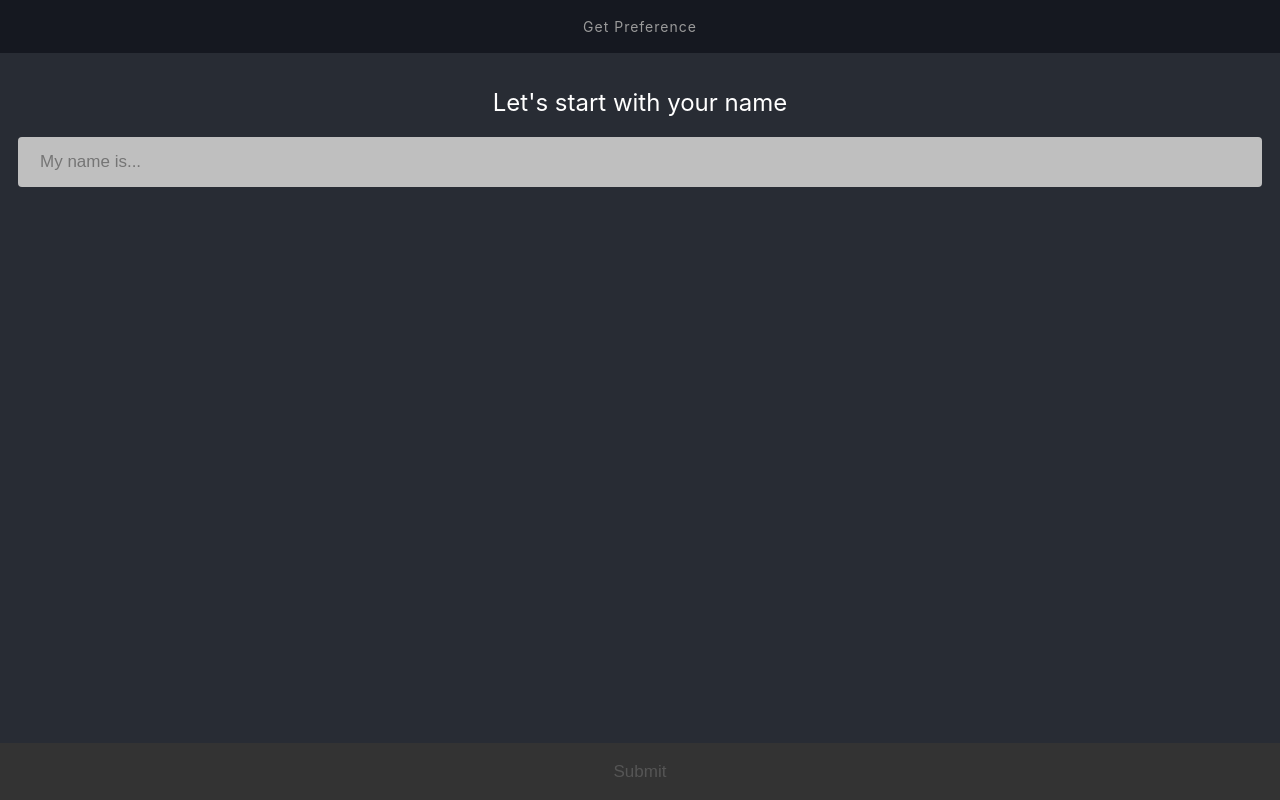
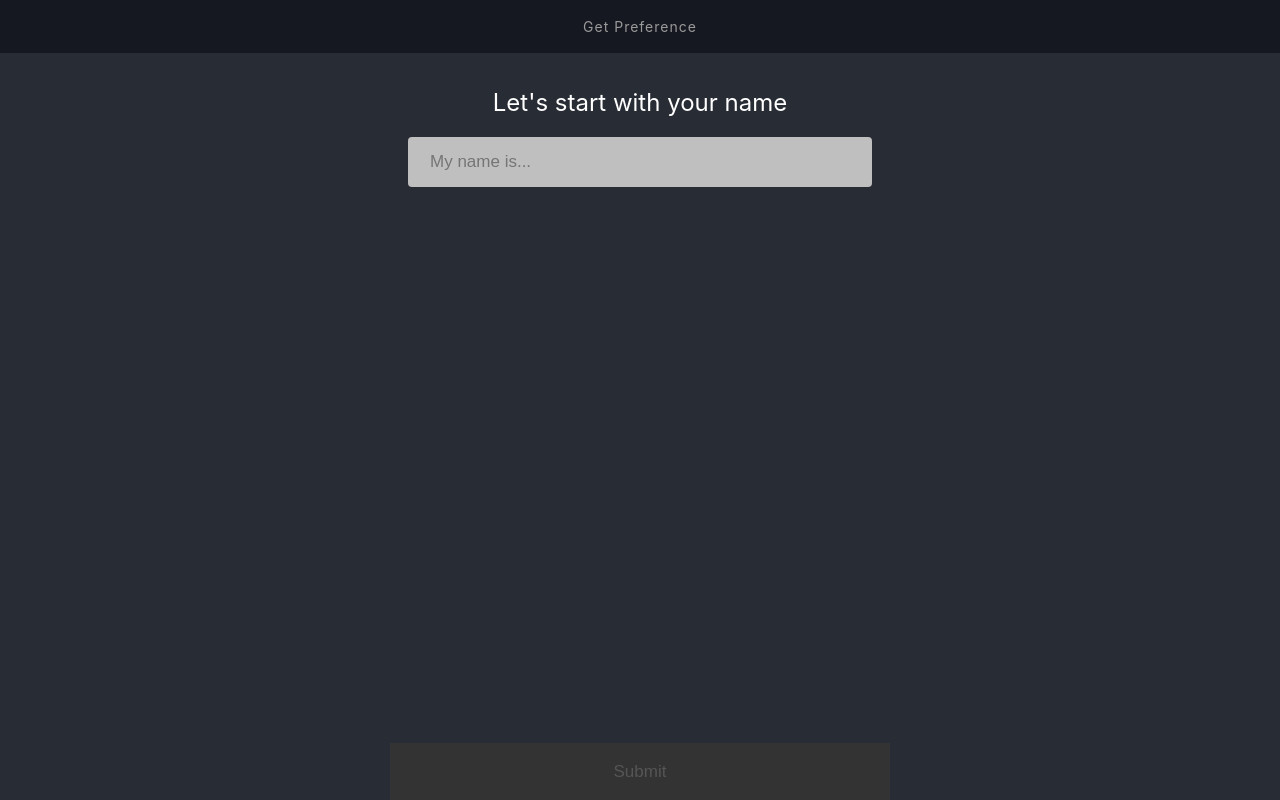
Before and after one commit to dvtng/get-preference, a React (Create React App) app: page / in a window 1280 px wide. Built offline with nearby package versions, Linux system fonts and the light colour scheme.

Commit message:
Tweak css for desktop

```diff
--- a/src/widgets/Screen.css
+++ b/src/widgets/Screen.css
@@ -19,6 +19,14 @@
   font-weight: normal;
   margin: 16px;
   letter-spacing: 1px;
+}
+
+.Screen-main,
+.Screen-footer {
+  box-sizing: border-box;
+  margin: 0 auto;
+  max-width: 500px;
+  width: 100%;
 }
 
 .Screen-main {
```
Also changed, not shown: src/index.css (line endings or trailing spaces).
